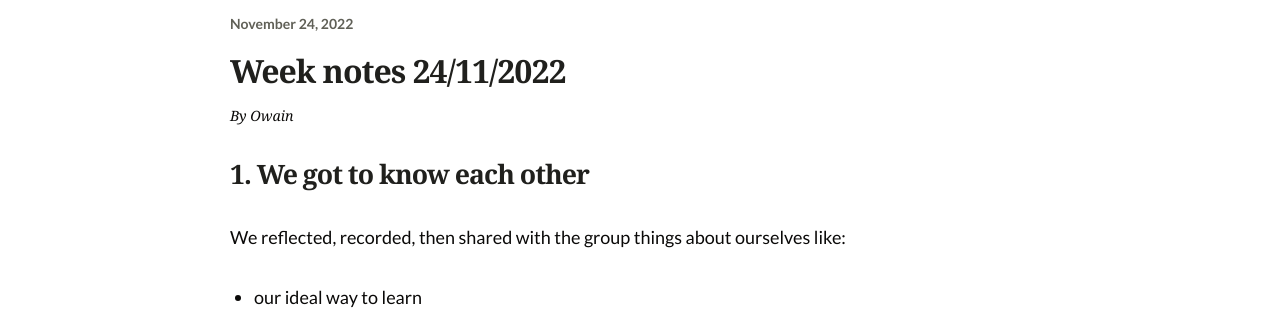
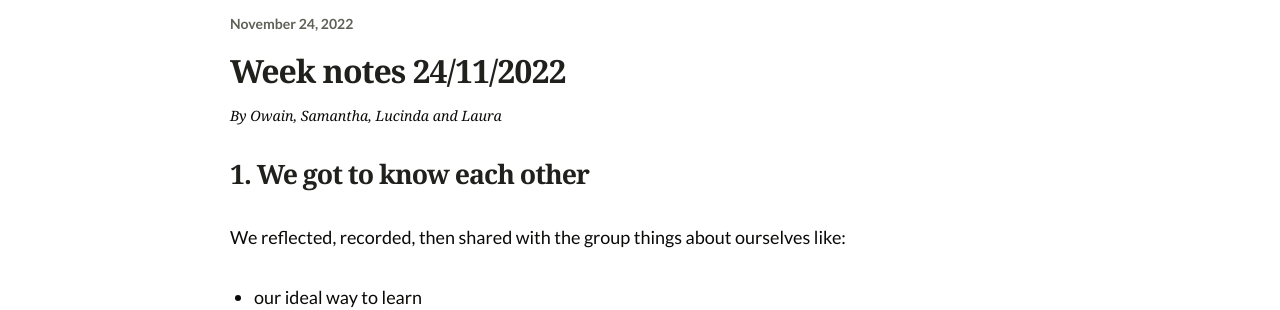
Before and after one commit to nrw-lab/nrw-lab.github.io, a Jekyll site: the page built from en/updates/_posts/2022-11-24-week-notes.md, in a window 1280 px wide. Shown: the part 178-488 px from the top of the page. Built offline with Jekyll 4.4.1, drawn with Linux system fonts in a browser that asks for light colours.

Commit message:
Update 2022-11-24-week-notes.md

```diff
--- a/en/updates/_posts/2022-11-24-week-notes.md
+++ b/en/updates/_posts/2022-11-24-week-notes.md
@@ -4,7 +4,7 @@ layout: post
 lang: en
 ref: learning-principles
 hidetitle: True
-author: Owain
+author: Owain, Samantha, Lucinda and Laura
 ---
 
 ## 1. We got to know each other
```
